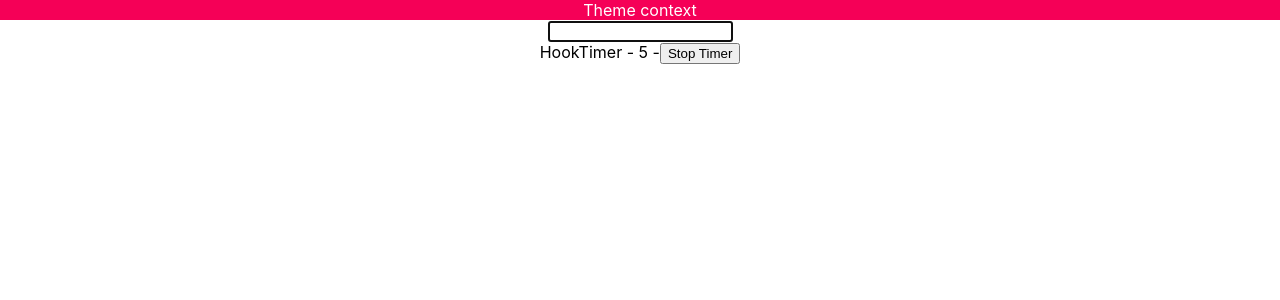
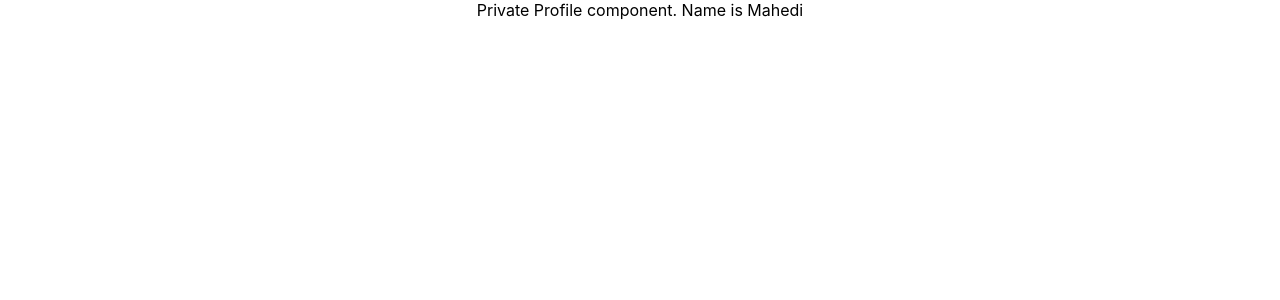
Before and after one commit to AnwarHossainSR/react-typescript-learn, a React (Create React App) app: page / in a window 1280 px wide. Shown: the top 300 px of the page. Built offline with nearby package versions, Linux system fonts and the light colour scheme.

Commit message:
Component Prop

```diff
--- a/src/App.tsx
+++ b/src/App.tsx
@@ -1,17 +1,11 @@
 import "./App.css";
-import { ThemeContextProvider } from "./components/context/ThemeContext";
-import { Box } from "./components/context/Box";
-import { DomRef } from "./components/refs/DomRef";
-import { MutableRef } from "./components/refs/MutableRef";
+import { Private } from "./components/auth/Private";
+import { Profile } from "./components/auth/Profile";
 
 function App() {
   return (
     <div className="App">
-      <ThemeContextProvider>
-        <Box />
-      </ThemeContextProvider>
-      <DomRef />
-      <MutableRef />
+      <Private isLoggedIn={true} component={Profile} />
     </div>
   );
 }
--- /dev/null
+++ b/src/components/auth/Login.tsx
@@ -0,0 +1,3 @@
+export const Login = () => {
+  return <div>Please login to continue</div>;
+};
--- /dev/null
+++ b/src/components/auth/Private.tsx
@@ -0,0 +1,15 @@
+import { Login } from "./Login";
+import { ProfileProps } from "./Profile";
+
+type PrivateProps = {
+  isLoggedIn: boolean;
+  component: React.ComponentType<ProfileProps>;
+};
+
+export const Private = ({ isLoggedIn, component: Component }: PrivateProps) => {
+  if (isLoggedIn) {
+    return <Component name="Mahedi" />;
+  } else {
+    return <Login />;
+  }
+};
--- /dev/null
+++ b/src/components/auth/Profile.tsx
@@ -0,0 +1,7 @@
+export type ProfileProps = {
+  name: string;
+};
+
+export const Profile = ({ name }: ProfileProps) => {
+  return <div>Private Profile component. Name is {name}</div>;
+};
```
